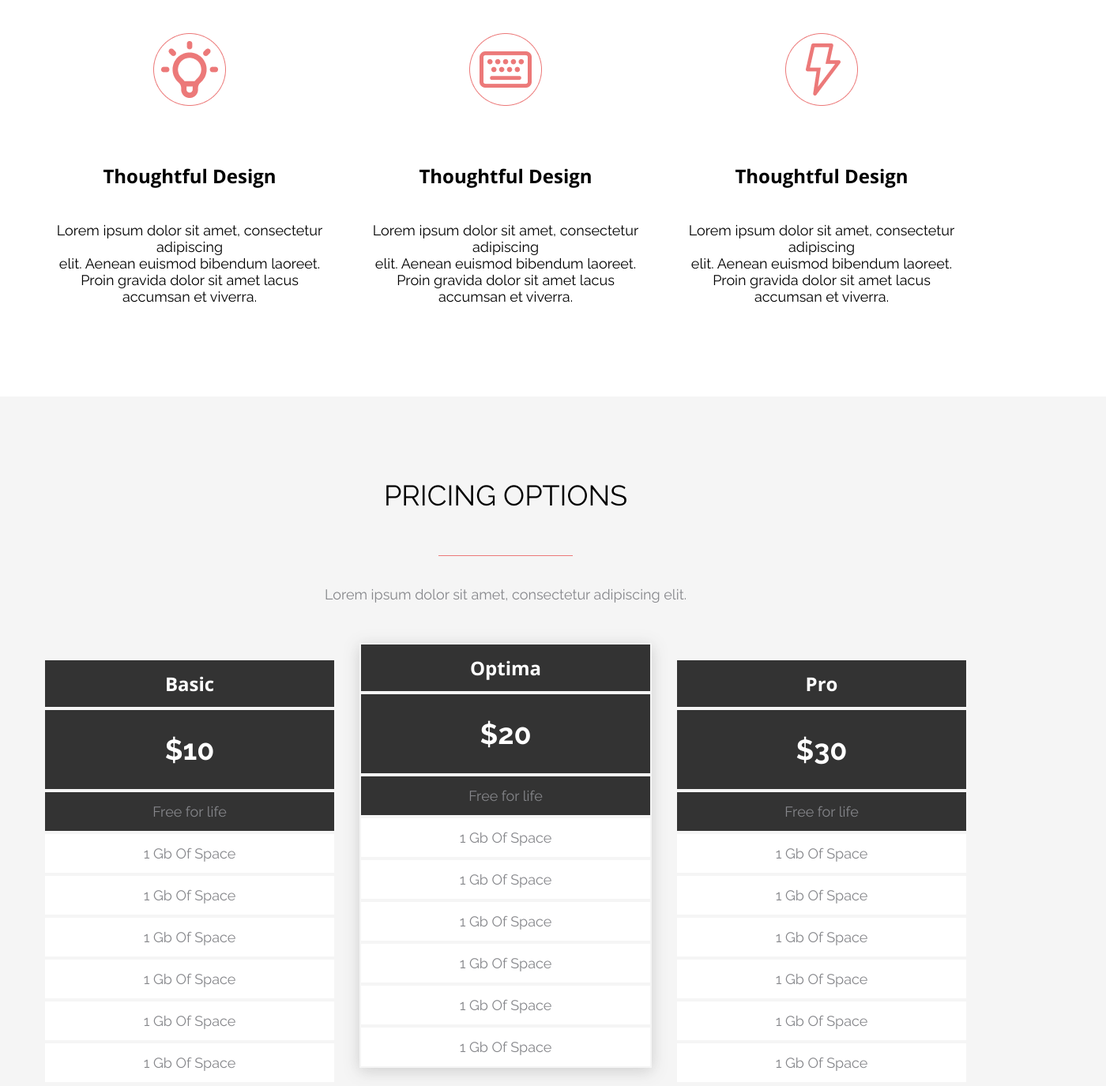
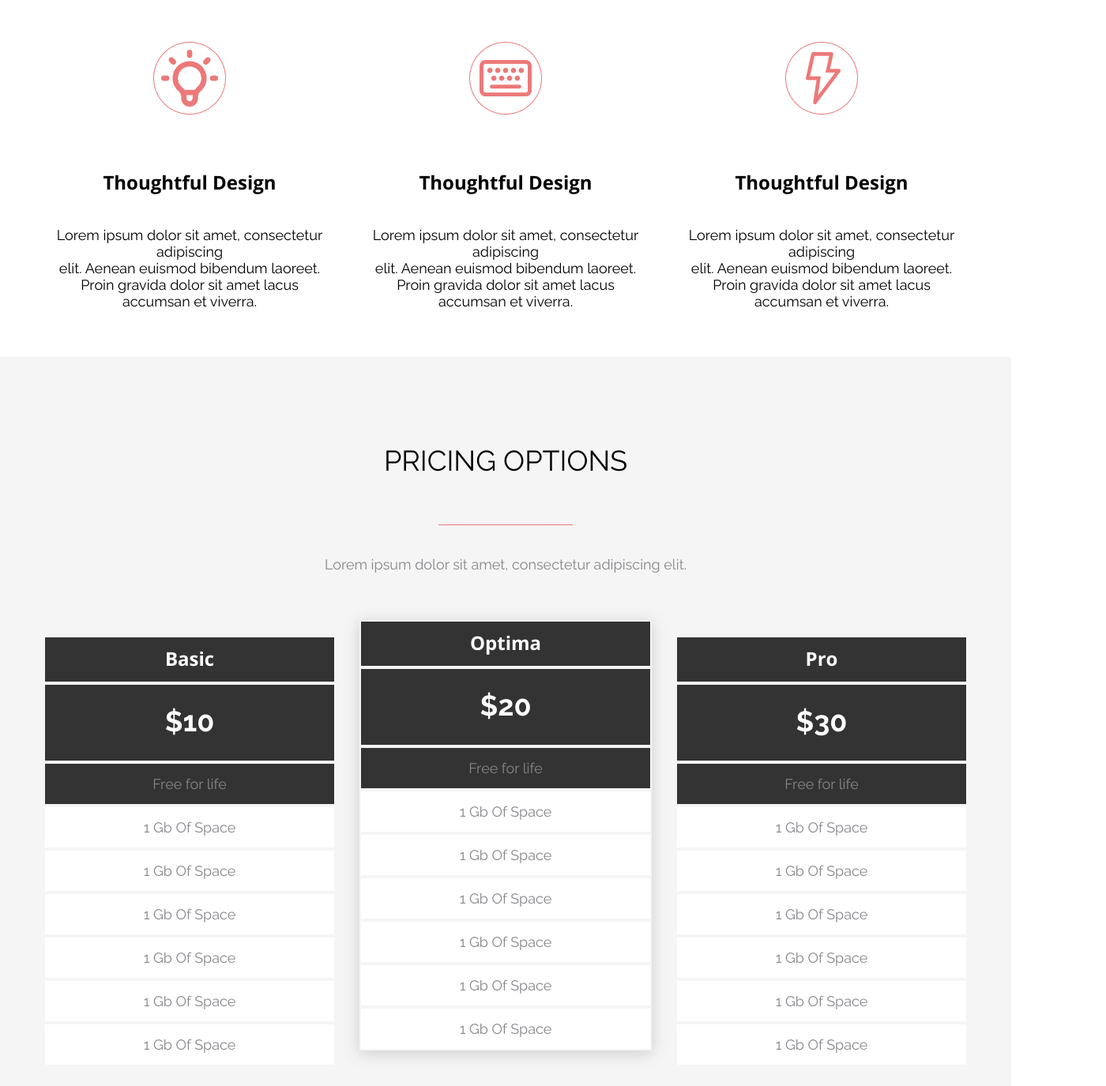
Before and after one commit to radionovroma/axit-radionov, a plain HTML site: page index.html in a window 1280 px wide. Shown: the part 970-2345 px from the top of the page at 79% size, 1400 px wide, since content can reach past the window. Drawn offline with nearby package versions, Linux system fonts and the light colour scheme.

Commit message:
L06 Fixed bugs

```diff
--- a/css/awesome-block.css
+++ b/css/awesome-block.css
@@ -1,56 +1,54 @@
 .awesome-block{
 	margin-top: 50px;
-	margin-bottom: 58px;
-}
-
-.awesome-block__title{
-	min-height: 150px;
-	padding: 53px 0;
-	display: flex;
-	flex-direction: column;
-	justify-content: center;
-	align-items: center;
+	padding-top: 60px;
 }
 
 .awesome-block__suptitle{
 	margin-top: 40px;
-	display: flex;
-	justify-content: center;
-	align-items: center;
 }
 
 .awesome-block__list{
-	margin-top: 71px;
-	display: flex;
-	flex-direction: row;
-	justify-content: space-between;
-	list-style-type: none;
-}
-
-.benefit{
-	width: 370px;
-	display: flex;
-	flex-direction: column;
-    align-items: center;
-}
-
-.benefit__icon{
-	width: 170px;
+	margin-top: 70px;
 }
 
 .benefit__title{
-	width: 369px;
-	min-height: 100px;
-	padding: 33px 0;
+	padding-top: 200px;
 	font-family: 'Open Sans';
 	font-size: 24px;
 	font-weight: 700;
 	line-height: 33px;
 	text-align: center;
+	position: relative;
+}
+
+.benefit__title--first::before{
+	content: url(/img/icon_1.png);
+	position: absolute;
+	height: 170px;
+	top: 0;
+	left: 50%;
+	transform: translate(-50%);
+}
+
+.benefit__title--second::before{
+	content: url(/img/icon_2.png);
+	position: absolute;
+	height: 170px;
+	top: 0;
+	left: 50%;
+	transform: translate(-50%);
+}
+
+.benefit__title--third::before{
+	content: url(/img/icon_3.png);
+	position: absolute;
+	height: 170px;
+	top: 0;
+	left: 50%;
+	transform: translate(-50%);
 }
 
 .benefit__text{
-	width: 370px;
-	margin-top: 8px;
+	margin-top: 40px;
 	text-align: center;
 }
--- a/css/general.css
+++ b/css/general.css
@@ -4,50 +4,58 @@
 	box-sizing: border-box;
 }
 
-.main-block{
+html{
+	font-family: 'Raleway';
+	font-style: normal;
+	font-weight: normal;
+	font-size: 18px;
+	line-height: 21px;
+	color: #000000;
+}
+
+.container{
+	width: 1170px;
+	margin: 0 auto;
+}
+
+.title{
+	font-weight: 400;
+	padding-bottom: 60px;
+	position: relative;
+	text-transform: uppercase;
+	font-size: 36px;
+	line-height: 42px;
+	text-align: center;
+	color: #000000;
+}
+
+.title::after{
+	content: '';
+    width: 170px;
+    height: 1px;
+	position: absolute;
+	top: 102px;
+	left: 50%;
+	transform: translate(-50%);
+    background-color: #EC7979;
+}
+
+.suptitle{
+	margin-top: 40px;
+	text-align: center;
+	color: #86878B;
+}
+
+.list{
+	list-style-type: none;
+	display: flex;
+	flex-direction: row;
+	justify-content: space-between;
+}
+
+.list-item{
+	width: 370px;
 	display: flex;
 	flex-direction: column;
     align-items: center;
 }
-
-.container{
-	width: 1170px;
-}
-
-.title{
-	padding: 50px 0;
-	font-family: 'Raleway';
-	font-style: normal;
-	text-transform: uppercase;
-	font-size: 36px;
-	font-weight: 400;
-	line-height: 42px;
-	text-align: center;
-	color: #000000;
-}
-.title::after{
-	content: '';
-    width: 170px;
-    height: 1px;
-	position: relative;
-	top: 55px;
-    background-color: #EC7979;
-}
-
-.suptitle{
-	font-family: 'Raleway';
-	font-weight: 400;
-	font-size: 18px;
-	line-height: 21px;
-	text-align: center;
-	color: #86878B;
-}
-
-.text{
-	font-family: 'Raleway';
-	font-style: normal;
-	font-weight: 400;
-	font-size: 18px;
-	line-height: 21px;
-	color: #000000;
-}
--- a/css/pricing-block.css
+++ b/css/pricing-block.css
@@ -1,113 +1,66 @@
 .pricing-block{
-	width: 1520px;
-	margin-top: 58px;
-	display: flex;
-	flex-direction: column;
-	align-items: center;
+	width: 100%;
+	margin-top: 60px;
+	padding: 110px 0 50px;
 	background: #F5F5F5;
 }
 
-.pricing-block__title{
-	width: 1170px;
-	min-height: 150px;
-	padding: 52px 0;
-	margin-top: 50px;
-	display: flex;
-	flex-direction: column;
-	align-items: center;
-	justify-content: center;
+.pricing-info__list{
+	margin-top: 80px;
 }
 
-.pricing-block__suptitle{
-	width: 1170px;
-	margin-top: 40px;
-	display: flex;
-	justify-content: center;
-	align-items: center;
+.pricing-list__item--active{
+	margin-top: -20px;
+	filter: drop-shadow(0px 4px 10px rgba(51, 51, 51, 0.2));
 }
 
-.pricing-block__list{
-	width: 1170px;
-	margin: 71px 0 50px;
-	display: flex;
-	flex-direction: row;
-	justify-content: space-between;
-	list-style-type: none;
-}
-
-.pricing-option{
-	width: 370px;
-	display: flex;
-	flex-direction: column;
-	align-items: center;
-}
-
-.pricing-option--active{
-	margin-top: -20px;
-	filter: drop-shadow(0px 4px 10px rgba(51, 51, 51, 0.2));
+.option-info-box{
+	color: #FFFFFF;
+	background: #333333;
+	border: 2px solid #F5F5F5;
 }
 
 .option__name{
 	width: 370px;
 	min-height: 60px;
-	padding: 13px;
-	display: flex;
-	justify-content: center;
-	align-items: center;
+	padding: 10px;
 	font-family: 'Open Sans';
 	font-weight: 700;
 	font-size: 24px;
 	line-height: 33px;
 	text-align: center;
 	text-transform: capitalize;
-	color: #FFFFFF;
-	background: #333333;
-	border: 2px solid #F5F5F5;
 }
 
 .option__cost{
 	width: 370px;
 	min-height: 100px;
-	padding: 29px 13px;
-	display: flex;
-	align-items: center;
-	justify-content: center;
-	font-family: 'Raleway';
+	padding: 25px 10px;
 	font-weight: 700;
 	font-size: 36px;
 	line-height: 42px;
 	text-align: center;
-	color: #FFFFFF;
-	background: #333333;
-	border: 2px solid #F5F5F5;
 }
 
 .option__text{
 	min-height: 50px;
 	width: 370px;
-	padding: 14px 13px;
+	padding: 15px 10px;
 	display: flex;
 	align-items: center;
 	justify-content: center;
 	text-align: center;
 	color: #86878B;
-	background: #333333;
-	border: 2px solid #F5F5F5;
 }
 
 .option__list{
 	list-style-type: none;
-	display: flex;
-	flex-direction: column;
 }
 
 .option-list__item{
 	width: 370px;
 	min-height: 50px;
-	padding: 14px 13px;
-	display: flex;
-	align-items: center;
-	justify-content: center;
+	padding: 15px 10px;
 	text-align: center;
 	text-transform: capitalize;
 	color: #86878B;
--- a/index.html
+++ b/index.html
@@ -19,48 +19,50 @@
 </head>
 
 <body>
+
 	<header>
 
 	</header>
 
-	<main class="main-block">
-		<section class="tabs-block container">
-			<ul class="tabs-block__list">
-				<li class="tab__shortcut--active">Tab 1</li>
-				<li class="tab__shortcut">Tab 2</li>
-				<li class="tab__shortcut">Tab 3</li>
+	<main>
+
+		<div class="container">
+
+			<section class="tabs-block">
+				<ul class="tabs-block__list shortcuts-list">
+					<li class="shortcuts-list__tag shortcuts-list__tag--active tag">
+						<button type="button" class="tag__button">Tab 1</button>
+					</li>
+					<li class="shortcuts-list__tag tag">
+						<button type="button" class="tag__button">Tab 2</button>
+					</li>
+					<li class="shortcuts-list__tag tag">
+						<button type="button" class="tag__button">Tab 3</button>
+					</li>
 				</ul>
-			<div class="tab">
-				<div class="tab__wrap">
+				<div class="tabs-block__tab tab">
+					<div class="tab__wrap tab-info">
 						<h2 class="tab-info__title">
 							Tabs with soft transitioning effect.
 						</h2>
-					<p class="tab-info__text text">
-						Lorem ipsum dolor sit amet, consectetur adipiscing elit. Aenean euismod
-						bibendum laoreet. Proin gravida dolor sit amet lacus accumsan et
-						viverra
-						justo commodo. Proin sodales pulvinar tempor. Cum sociis natoque
-						penatibus et magnis dis parturient montes.
+						<p class="tab-info__text">
+							Lorem ipsum dolor sit amet, consectetur adipiscing elit. Aenean euismod bibendum laoreet. Proin gravida dolor sit amet lacus accumsan etviverra justo commodo. Proin sodales pulvinar tempor. Cum sociis natoque penatibus et magnis dis parturient montes.
 							<br><br>
-						Lorem ipsum dolor sit amet, consectetur adipiscing elit. Aenean euismod
-						bibendum laoreet.
+							Natus odio esse beatae earum. Provident quae iusto accusamus aliquam explicabo voluptate quas. Tenetur, sed. Temporibus, repellat? Laborum unde beatae repellendus error accusamus! Quis quam, perferendis illo dolores, nobis error inventore, harum voluptatibus molestias facilis officiis minus porro repellat eaque provident earum.
 						</p>
-					<a class="tab-info__botton" href="documents/download_file.docx" download>Download</a>
+						<button class="tab-info__button">Download</button>
 					</div>
-				<div class="tab__image">
-					<img src="img/tabs.jpg" alt="First tab image">
-				</div>
+					<img src="img/tabs.jpg" alt="First tab image" class="tab__img">
 				</div>
 			</section>
 
-		<section class="awesome-block container">
+			<section class="awesome-block">
 				<h2 class="awesome-block__title title">Why this is awesome</h2>
 				<p class="awesome-block__suptitle suptitle">Lorem ipsum dolor sit amet, consectetur adipiscing elit.</p>
-			<ul class="awesome-block__list">
-				<li class="benefit">
-					<img src="img/icon_1.png" alt="First awesome item" class="benefit__icon">
-					<h3 class="benefit__title">Thoughtful Design</h3>
-					<p class="benefit__text text">
+				<ul class="awesome-block__list benefits-list list">
+					<li class="benefits-list__item benefit list-item">
+						<h3 class="benefit__title benefit__title--first">Thoughtful Design</h3>
+						<p class="benefit__text">
 							Lorem ipsum dolor sit amet, consectetur adipiscing
 							<br>
 							elit. Aenean euismod bibendum laoreet. Proin gravida dolor sit amet lacus
@@ -68,10 +70,9 @@
 							accumsan et viverra.
 						</p>
 					</li>
-				<li class="benefit">
-					<img src="img/icon_2.png" alt="Second awesome item" class="benefit__icon">
-					<h3 class="benefit__title">Thoughtful Design</h3>
-					<p class="benefit__text text">
+					<li class="benefits-list__item benefit list-item">
+						<h3 class="benefit__title benefit__title--second">Thoughtful Design</h3>
+						<p class="benefit__text">
 							Lorem ipsum dolor sit amet, consectetur adipiscing
 							<br>
 							elit. Aenean euismod bibendum laoreet. Proin gravida dolor sit amet lacus
@@ -79,10 +80,9 @@
 							accumsan et viverra.
 						</p>
 					</li>
-				<li class="benefit">
-					<img src="img/icon_3.png" alt="Third awesome item" class="benefit__icon">
-					<h3 class="benefit__title">Thoughtful Design</h3>
-					<p class="benefit__text text">
+					<li class="benefits-list__item benefit list-item">
+						<h3 class="benefit__title benefit__title--third">Thoughtful Design</h3>
+						<p class="benefit__text">
 							Lorem ipsum dolor sit amet, consectetur adipiscing
 							<br>
 							elit. Aenean euismod bibendum laoreet. Proin gravida dolor sit amet lacus
@@ -93,56 +93,62 @@
 				</ul>
 			</section>
 
+		</div>
+
 		<section class="pricing-block">
-				<h2 class="pricing-block__title title">Pricing options</h2>
-				<p class="pricing-block__suptitle suptitle">Lorem ipsum dolor sit amet, consectetur adipiscing elit.</p>
-				<ul class="pricing-block__list">
-				<li class="pricing-option">
-					<h3 class="option__name">Basic</h3>
-					<p class="option__cost">$10</p>
-					<p class="option__text text">Free for life</p>
-					<ul class="option__list">
-					<li class="option-list__item text">1 gb of space</li>
-					<li class="option-list__item text">1 gb of space</li>
-					<li class="option-list__item text">1 gb of space</li>
-					<li class="option-list__item text">1 gb of space</li>
-					<li class="option-list__item text">1 gb of space</li>
-					<li class="option-list__item text">1 gb of space</li>
+			<div class="pricing-block__wrap pricing-info container">
+				<h2 class="pricing-info__title title">Pricing options</h2>
+				<p class="pricing-info__suptitle suptitle">Lorem ipsum dolor sit amet, consectetur adipiscing elit.</p>
+				<ul class="pricing-info__list pricing-list list">
+					<li class="pricing-list__item option list-item">
+						<h3 class="option__name option-info-box">Basic</h3>
+						<p class="option__cost option-info-box">$10</p>
+						<p class="option__text option-info-box">Free for life</p>
+						<ul class="option__list option-list">
+							<li class="option-list__item">1 gb of space</li>
+							<li class="option-list__item">1 gb of space</li>
+							<li class="option-list__item">1 gb of space</li>
+							<li class="option-list__item">1 gb of space</li>
+							<li class="option-list__item">1 gb of space</li>
+							<li class="option-list__item">1 gb of space</li>
 						</ul>
 					</li>
-				<li class="pricing-option pricing-option--active">
-					<h3 class="option__name">Optima</h3>
-					<p class="option__cost">$20</p>
-					<p class="option__text  text">Free for life</p>
-					<ul class="option__list">
-					<li class="option-list__item text">1 gb of space</li>
-					<li class="option-list__item text">1 gb of space</li>
-					<li class="option-list__item text">1 gb of space</li>
-					<li class="option-list__item text">1 gb of space</li>
-					<li class="option-list__item text">1 gb of space</li>
-					<li class="option-list__item text">1 gb of space</li>
+					<li class="pricing-list__item pricing-list__item--active option list-item">
+						<h3 class="option__name option-info-box">Optima</h3>
+						<p class="option__cost option-info-box">$20</p>
+						<p class="option__text option-info-box">Free for life</p>
+						<ul class="option__list option-list">
+							<li class="option-list__item">1 gb of space</li>
+							<li class="option-list__item">1 gb of space</li>
+							<li class="option-list__item">1 gb of space</li>
+							<li class="option-list__item">1 gb of space</li>
+							<li class="option-list__item">1 gb of space</li>
+							<li class="option-list__item">1 gb of space</li>
 						</ul>
 					</li>
-				<li class="pricing-option">
-					<h3 class="option__name">Pro</h3>
-					<p class="option__cost">$30</p>
-					<p class="option__text  text">Free for life</p>
+					<li class="pricing-list__item option list-item">
+						<h3 class="option__name option-info-box">Pro</h3>
+						<p class="option__cost option-info-box">$30</p>
+						<p class="option__text option-info-box">Free for life</p>
 						<ul class="option__list">
-					<li class="option-list__item text">1 gb of space</li>
-					<li class="option-list__item text">1 gb of space</li>
-					<li class="option-list__item text">1 gb of space</li>
-					<li class="option-list__item text">1 gb of space</li>
-					<li class="option-list__item text">1 gb of space</li>
-					<li class="option-list__item text">1 gb of space</li>
+							<li class="option-list__item">1 gb of space</li>
+							<li class="option-list__item">1 gb of space</li>
+							<li class="option-list__item">1 gb of space</li>
+							<li class="option-list__item">1 gb of space</li>
+							<li class="option-list__item">1 gb of space</li>
+							<li class="option-list__item">1 gb of space</li>
 						</ul>
 					</li>
 				</ul>
+			</div>
 		  </section>
+
 	</main>
 
 	<footer>
 
 	</footer>
+
 </body>
 
 </html>
```
Also changed, not shown: css/tabs-block.css (+22 -28 lines), 1 other file. Lines whose indentation alone changed are shown as unchanged.
